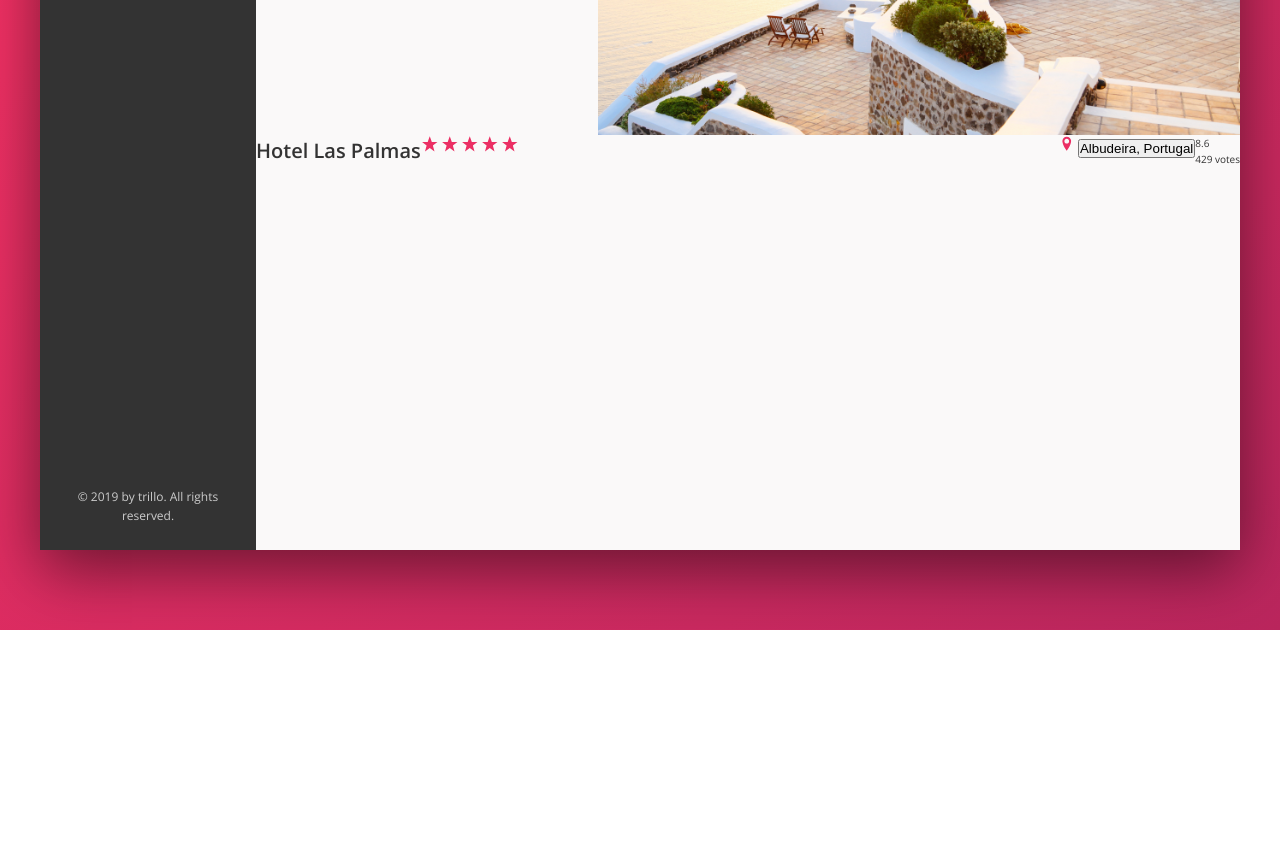
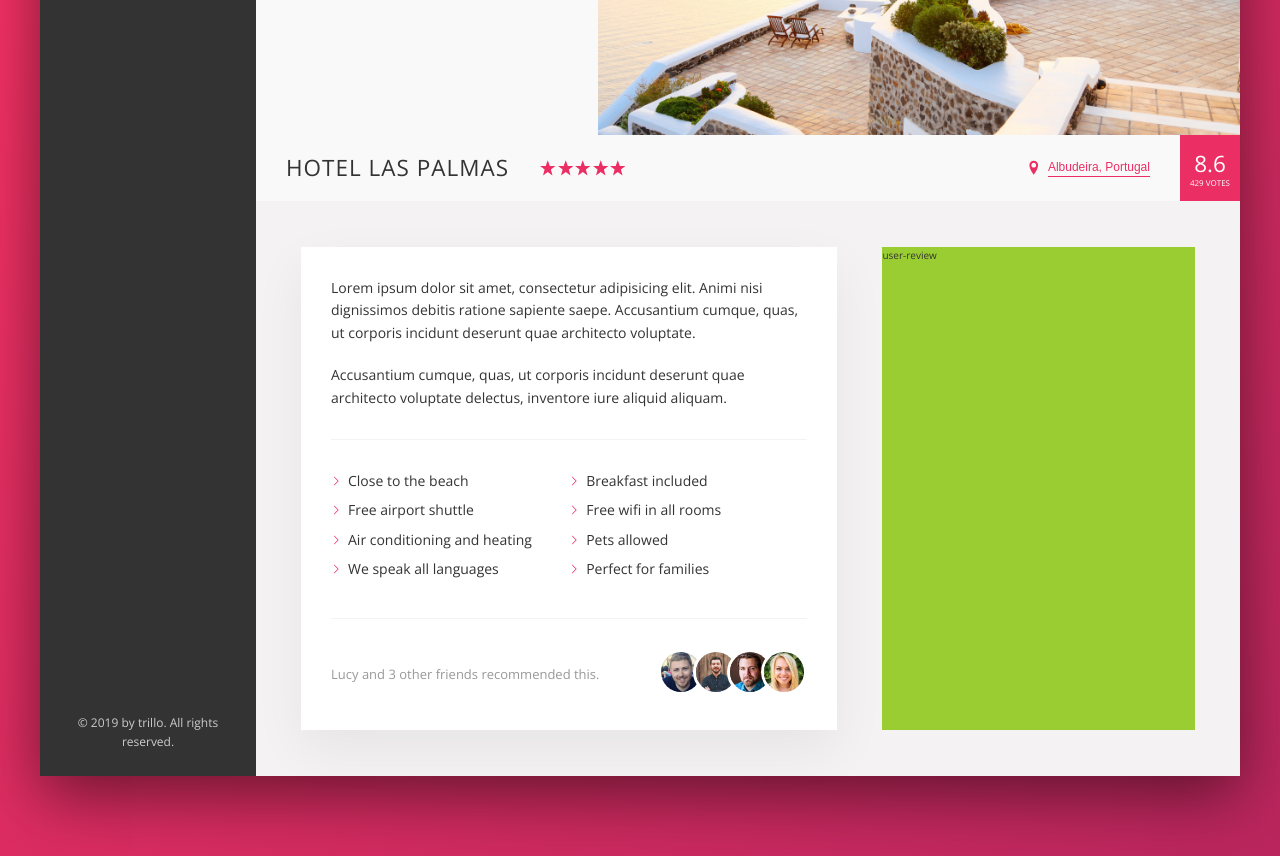
Before and after one commit to reksus/BookingAppTemplate, a website: page index.html in a window 1280 px wide. Shown: the part 400-1256 px from the top of the page. Before the commit the page ends 1030 px from the top, so only its background shows below. Drawn offline with nearby package versions, Linux system fonts and the light colour scheme.

Commit message:
Trillo-Day3

```diff
--- a/css/style.css
+++ b/css/style.css
@@ -26,7 +26,9 @@ Grey dark 3: #999
   --color-grey-dark-1: #333;
   --color-grey-dark-2: #777;
   --color-grey-dark-3: #999;
-  --shadow-dark: 0 2rem 6rem rgba(0, 0, 0, .5); }
+  --shadow-dark: 0 2rem 6rem rgba(0, 0, 0, .5);
+  --shadow-light: 0 2rem 5rem rgba(0, 0, 0, .06);
+  --line: 1px solid var(--color-grey-light-2); }
 
 * {
   padding: 0;
@@ -61,7 +63,7 @@ body {
   font-size: 1.4rem;
   height: 7rem;
   background-color: #fff;
-  border-bottom: var(--color-grey-light-2);
+  border-bottom: var(--line);
   display: flex;
   justify-content: space-between;
   align-items: center; }
@@ -74,8 +76,25 @@ body {
   flex: 0 0 18%; }
 
 .hotel-view {
-  flex: 1;
-  height: 80rem; }
+  flex: 1; }
+
+.detail {
+  display: flex;
+  padding: 4.5rem;
+  background-color: var(--color-grey-light-2);
+  border-bottom: var(--line); }
+
+.description {
+  font-size: 1.4rem;
+  background-color: #fff;
+  box-shadow: var(--shadow-light);
+  padding: 3rem;
+  flex: 0 0 60%;
+  margin-right: 4.5rem; }
+
+.user-review {
+  background-color: yellowgreen;
+  flex: 1; }
 
 .logo {
   height: 3.5rem;
@@ -209,10 +228,106 @@ body {
     display: block; }
 
 .overview {
-  display: flex; }
+  border-bottom: var(--line);
+  display: flex;
+  align-items: center; }
+  .overview__heading {
+    font-size: 2.25rem;
+    font-weight: 300;
+    text-transform: uppercase;
+    letter-spacing: 1px;
+    padding: 1.5rem 3rem; }
   .overview__stars {
-    margin-right: auto; }
+    margin-right: auto;
+    display: flex; }
   .overview__icon-star, .overview__icon-location {
     width: 1.75rem;
     height: 1.75rem;
     fill: var(--color-primary); }
+  .overview__location {
+    display: flex;
+    align-items: center;
+    font-size: 1.2rem; }
+  .overview__icon-location {
+    margin-right: .5rem; }
+  .overview__rating {
+    background-color: var(--color-primary);
+    margin-left: 3rem;
+    align-self: stretch;
+    padding: 0 1rem;
+    display: flex;
+    flex-direction: column;
+    justify-content: center;
+    align-items: center;
+    color: #fff; }
+    .overview__rating-average {
+      font-size: 2.25rem;
+      font-weight: 300;
+      margin-bottom: -.5rem; }
+    .overview__rating-count {
+      font-size: .8rem;
+      font-weight: 300;
+      text-transform: uppercase; }
+
+.btn-inline {
+  border: none;
+  color: var(--color-primary);
+  font-size: inherit;
+  background-color: transparent;
+  border-bottom: 1px solid currentColor;
+  padding-bottom: 2px;
+  display: inline-block;
+  cursor: pointer;
+  transition: all .2s; }
+  .btn-inline:hover {
+    color: var(--color-grey-dark-1); }
+  .btn-inline:focus {
+    outline: none;
+    animation: pulsate 1s infinite; }
+
+@keyframes pulsate {
+  50% {
+    transform: scale(1.05);
+    box-shadow: 0 0.5rem 1.5rem rgba(0, 0, 0, 0.2); } }
+
+.paragraph:not(:last-of-type) {
+  margin-bottom: 2rem; }
+
+.list {
+  list-style: none;
+  border-top: var(--line);
+  border-bottom: var(--line);
+  margin: 3rem 0;
+  padding: 3rem 0;
+  display: flex;
+  flex-wrap: wrap; }
+  .list__item {
+    flex: 0 0 50%;
+    margin-bottom: .7rem; }
+  .list__item::before {
+    content: "";
+    display: inline-block;
+    height: 1rem;
+    width: 1rem;
+    margin-right: .7rem;
+    background-color: var(--color-primary);
+    -webkit-mask-image: url(../img/chevron-thin-right.svg);
+    -webkit-mask-size: cover;
+    mask-image: url(../img/chevron-thin-right.svg);
+    mask-size: cover; }
+
+.recommend {
+  font-size: 1.3rem;
+  color: var(--color-grey-dark-3);
+  display: flex;
+  align-items: center; }
+  .recommend__count {
+    margin-right: auto; }
+  .recommend__photo {
+    box-sizing: content-box;
+    height: 4rem;
+    width: 4rem;
+    border-radius: 50%;
+    border: 3px solid #fff; }
+    .recommend__photo:not(:last-child) {
+      margin-right: -1.5rem; }
--- a/index.html
+++ b/index.html
@@ -137,6 +137,43 @@
                   <div class="overview__rating-count">429 votes</div>
                 </div>
               </div>
+
+              <div class="detail">
+                <div class="description">
+                  <p class="paragraph">
+                    Lorem ipsum dolor sit amet, consectetur adipisicing elit. Animi nisi dignissimos debitis ratione sapiente saepe. Accusantium cumque, quas, ut corporis incidunt deserunt quae architecto voluptate.
+                  </p>
+                  <p class="paragraph">
+                    Accusantium cumque, quas, ut corporis incidunt deserunt quae architecto voluptate delectus, inventore iure aliquid aliquam.
+                  </p>
+                  <ul class="list">
+                    <li class="list__item">Close to the beach</li>
+                    <li class="list__item">Breakfast included</li>
+                    <li class="list__item">Free airport shuttle</li>
+                    <li class="list__item">Free wifi in all rooms</li>
+                    <li class="list__item">Air conditioning and heating</li>
+                    <li class="list__item">Pets allowed</li>
+                    <li class="list__item">We speak all languages</li>
+                    <li class="list__item">Perfect for families</li>
+                  </ul>
+                  <div class="recommend">
+                    <p class="recommend__count">
+                      Lucy and 3 other friends recommended this.
+                    </p>
+                    <div class="recommend__friends">
+                      <img src="img/user-3.jpg" alt="Friend 1" class="recommend__photo">
+                      <img src="img/user-4.jpg" alt="Friend 2" class="recommend__photo">
+                      <img src="img/user-5.jpg" alt="Friend 3" class="recommend__photo">
+                      <img src="img/user-6.jpg" alt="Friend 4" class="recommend__photo">
+                    </div>
+                  </div>
+
+                </div>
+                <div class="user-review">
+                  user-review
+                </div>
+              </div>
+
             </main>
           </div>
         </div>
```
